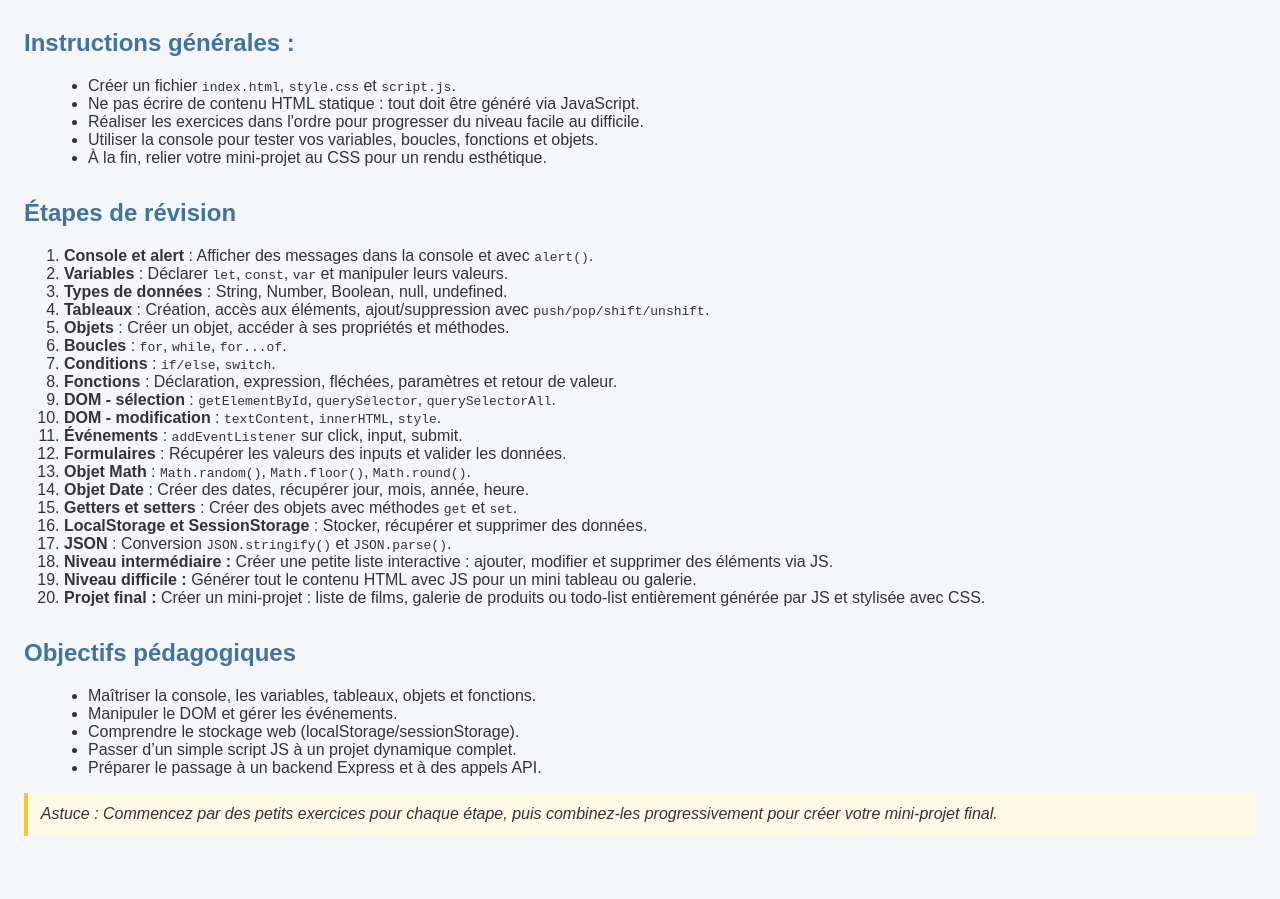
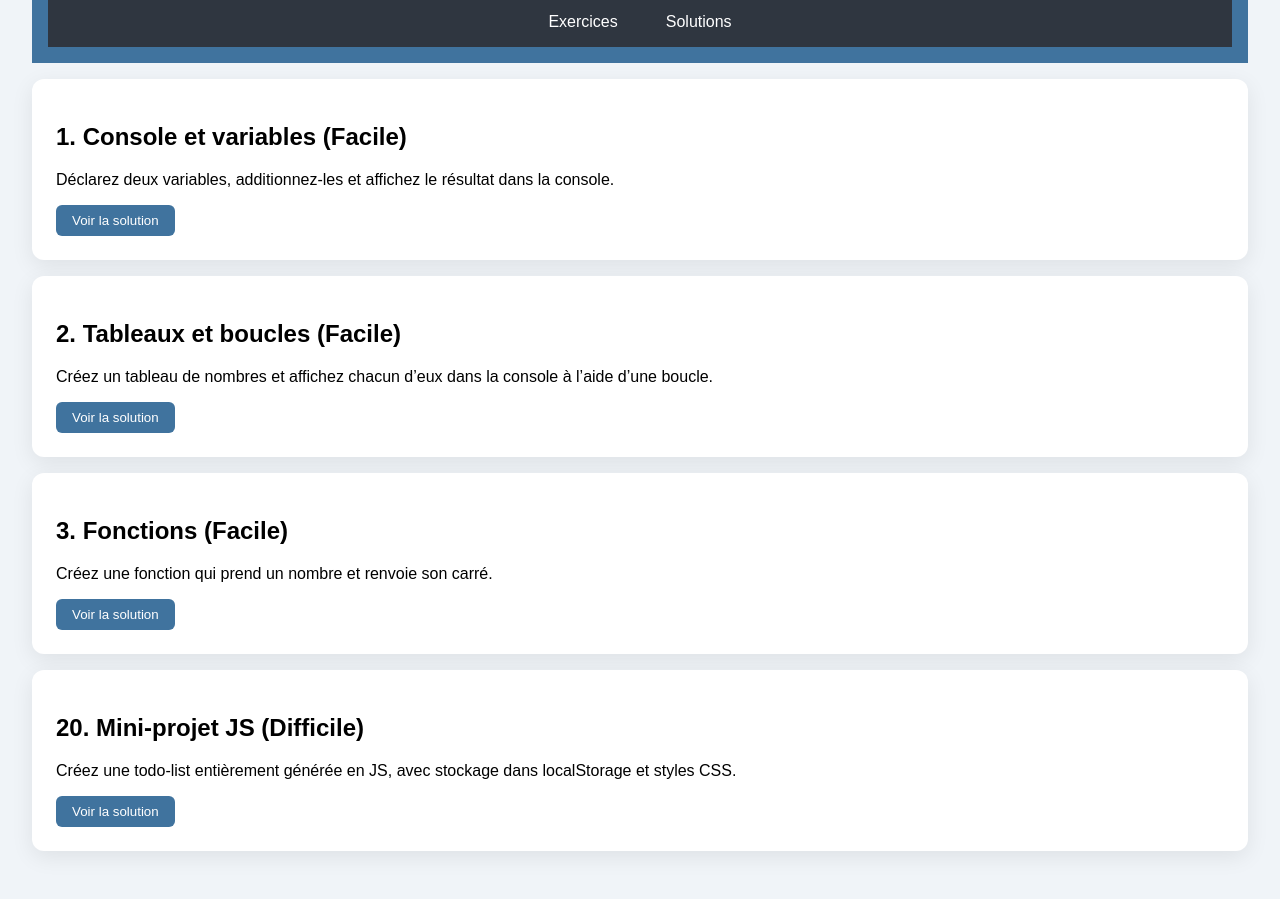
Before and after one commit to wazabi64000/revisions_javascript, a plain HTML site: page index.html in a window 1280 px wide. Shown: the part 125-1024 px from the top of the page. Before the commit the page ends 993 px from the top, so only its background shows below. Drawn offline with Linux system fonts and the light colour scheme.

Commit message:
Update index.html

```diff
--- a/index.html
+++ b/index.html
@@ -3,66 +3,55 @@
 <head>
 <meta charset="UTF-8">
 <meta name="viewport" content="width=device-width, initial-scale=1.0">
-<title>Exercice JavaScript - Révision en 20 étapes</title>
-<link rel="stylesheet" href="style.css">
+<title>Révision JavaScript - Exercices</title>
 <style>
-body { font-family: Arial, sans-serif; background: #f5f6fa; color: #333; padding: 1rem; }
-h1 { color: #2f3640; }
-h2 { color: #40739e; margin-top: 2rem; }
-ul { margin-left: 1.5rem; }
-.code { background: #f3f4f6; padding: 0.8rem; border-left: 4px solid #40739e; margin: 0.5rem 0; font-family: monospace; overflow-x: auto; }
-.note { background: #fffae6; padding: 0.8rem; border-left: 4px solid #fbc531; margin: 0.5rem 0; font-style: italic; }
+body { font-family: Arial, sans-serif; background: #f0f4f8; padding: 2rem; margin:0;}
+header { background: #40739e; color: #fff; padding: 1rem; text-align: center;}
+nav.navbar { background: #2f3640; padding: 0.5rem; display: flex; justify-content: center; gap: 1rem;}
+nav.navbar a { color: #fff; text-decoration: none; padding: 0.5rem 1rem; border-radius: 6px;}
+nav.navbar a:hover { background: #40739e;}
+h1 { text-align: center; color: #2f3640; margin-top: 1rem;}
+.card { background: #fff; border-radius: 12px; padding: 1.5rem; margin: 1rem 0; box-shadow: 0 6px 22px rgba(0,0,0,0.08);}
+.card:hover { transform: translateY(-2px); box-shadow: 0 12px 28px rgba(0,0,0,0.12);}
+button { background: #40739e; color: #fff; padding: 0.5rem 1rem; border: none; border-radius: 6px; cursor: pointer;}
+button:hover { background: #273c75;}
 </style>
 </head>
 <body>
 
-<h1>Exercice JavaScript - Révision en 20 étapes</h1>
-<p>Objectif : Réviser les bases de JavaScript et créer un mini-projet dynamique uniquement avec JS et CSS.</p>
+<header>
+<h1>Révision JavaScript - Exercices</h1>
+<nav class="navbar">
+<a href="index.html">Exercices</a>
+<a href="solutions.html">Solutions</a>
+</nav>
+</header>
 
-<h2>Instructions générales :</h2>
-<ul>
-<li>Créer un fichier <code>index.html</code>, <code>style.css</code> et <code>script.js</code>.</li>
-<li>Ne pas écrire de contenu HTML statique : tout doit être généré via JavaScript.</li>
-<li>Réaliser les exercices dans l'ordre pour progresser du niveau facile au difficile.</li>
-<li>Utiliser la console pour tester vos variables, boucles, fonctions et objets.</li>
-<li>À la fin, relier votre mini-projet au CSS pour un rendu esthétique.</li>
-</ul>
+<main>
+<div class="card">
+<h2>1. Console et variables (Facile)</h2>
+<p>Déclarez deux variables, additionnez-les et affichez le résultat dans la console.</p>
+<button onclick="location.href='solutions.html#ex1'">Voir la solution</button>
+</div>
 
-<h2>Étapes de révision</h2>
+<div class="card">
+<h2>2. Tableaux et boucles (Facile)</h2>
+<p>Créez un tableau de nombres et affichez chacun d’eux dans la console à l’aide d’une boucle.</p>
+<button onclick="location.href='solutions.html#ex2'">Voir la solution</button>
+</div>
 
-<ol>
-<li><strong>Console et alert</strong> : Afficher des messages dans la console et avec <code>alert()</code>.</li>
-<li><strong>Variables</strong> : Déclarer <code>let</code>, <code>const</code>, <code>var</code> et manipuler leurs valeurs.</li>
-<li><strong>Types de données</strong> : String, Number, Boolean, null, undefined.</li>
-<li><strong>Tableaux</strong> : Création, accès aux éléments, ajout/suppression avec <code>push/pop/shift/unshift</code>.</li>
-<li><strong>Objets</strong> : Créer un objet, accéder à ses propriétés et méthodes.</li>
-<li><strong>Boucles</strong> : <code>for</code>, <code>while</code>, <code>for...of</code>.</li>
-<li><strong>Conditions</strong> : <code>if/else</code>, <code>switch</code>.</li>
-<li><strong>Fonctions</strong> : Déclaration, expression, fléchées, paramètres et retour de valeur.</li>
-<li><strong>DOM - sélection</strong> : <code>getElementById</code>, <code>querySelector</code>, <code>querySelectorAll</code>.</li>
-<li><strong>DOM - modification</strong> : <code>textContent</code>, <code>innerHTML</code>, <code>style</code>.</li>
-<li><strong>Événements</strong> : <code>addEventListener</code> sur click, input, submit.</li>
-<li><strong>Formulaires</strong> : Récupérer les valeurs des inputs et valider les données.</li>
-<li><strong>Objet Math</strong> : <code>Math.random()</code>, <code>Math.floor()</code>, <code>Math.round()</code>.</li>
-<li><strong>Objet Date</strong> : Créer des dates, récupérer jour, mois, année, heure.</li>
-<li><strong>Getters et setters</strong> : Créer des objets avec méthodes <code>get</code> et <code>set</code>.</li>
-<li><strong>LocalStorage et SessionStorage</strong> : Stocker, récupérer et supprimer des données.</li>
-<li><strong>JSON</strong> : Conversion <code>JSON.stringify()</code> et <code>JSON.parse()</code>.</li>
-<li><strong>Niveau intermédiaire :</strong> Créer une petite liste interactive : ajouter, modifier et supprimer des éléments via JS.</li>
-<li><strong>Niveau difficile :</strong> Générer tout le contenu HTML avec JS pour un mini tableau ou galerie.</li>
-<li><strong>Projet final :</strong> Créer un mini-projet : liste de films, galerie de produits ou todo-list entièrement générée par JS et stylisée avec CSS.</li>
-</ol>
+<div class="card">
+<h2>3. Fonctions (Facile)</h2>
+<p>Créez une fonction qui prend un nombre et renvoie son carré.</p>
+<button onclick="location.href='solutions.html#ex3'">Voir la solution</button>
+</div>
 
-<h2>Objectifs pédagogiques</h2>
-<ul>
-<li>Maîtriser la console, les variables, tableaux, objets et fonctions.</li>
-<li>Manipuler le DOM et gérer les événements.</li>
-<li>Comprendre le stockage web (localStorage/sessionStorage).</li>
-<li>Passer d’un simple script JS à un projet dynamique complet.</li>
-<li>Préparer le passage à un backend Express et à des appels API.</li>
-</ul>
-
-<p class="note">Astuce : Commencez par des petits exercices pour chaque étape, puis combinez-les progressivement pour créer votre mini-projet final.</p>
+<div class="card">
+<h2>20. Mini-projet JS (Difficile)</h2>
+<p>Créez une todo-list entièrement générée en JS, avec stockage dans localStorage et styles CSS.</p>
+<button onclick="location.href='solutions.html#ex20'">Voir la solution</button>
+</div>
+</main>
 
 </body>
 </html>
```
